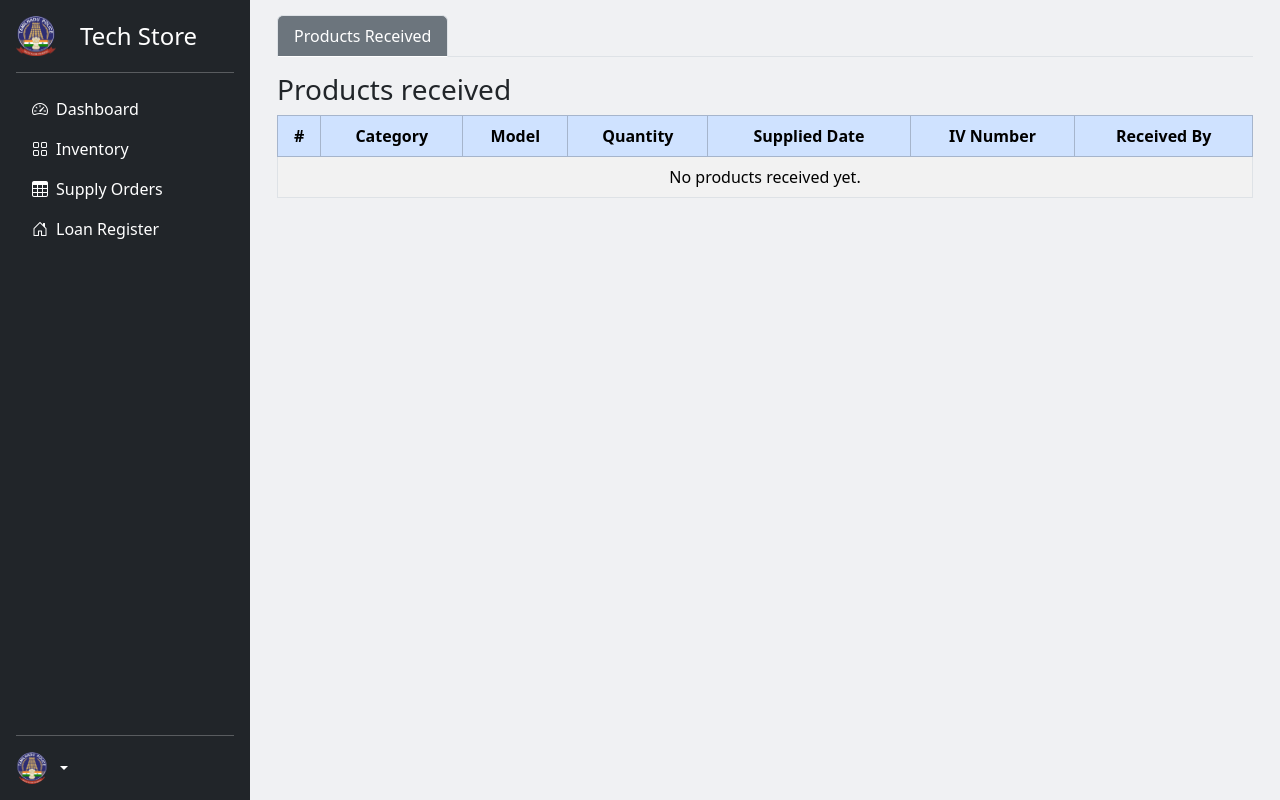
After one commit to rdc-tech49/techstore, a Django app: template storemanagement/techstore/templates/techstore/user_products.html in a window 1280 px wide. The commit adds this page. Run offline with Django 3.2, Linux system fonts and the light colour scheme; the template is opened without the code that fills it, so the values that code supplies are empty.

Commit message:
added user inventory page

```diff
--- a/storemanagement/techstore/templates/techstore/store_admin_supplyorders.html
+++ b/storemanagement/techstore/templates/techstore/store_admin_supplyorders.html
@@ -90,7 +90,7 @@
         </table>
       </div>
       <!-- Export Button -->
-    <a href="#" id="exportCSV" class="btn btn-outline-success">Export CSV</a>
+      <a href="#" id="exportCSV" class="btn btn-outline-success">Export CSV</a>
       <hr>
 
       <h4 class="mt-5">Products to be Supplied</h4>
--- a/storemanagement/techstore/templates/techstore/storeuser-page.html
+++ b/storemanagement/techstore/templates/techstore/storeuser-page.html
@@ -1,11 +1,89 @@
-<!DOCTYPE html>
-<html lang="en">
-<head>
-  <meta charset="UTF-8">
-  <meta name="viewport" content="width=device-width, initial-scale=1.0">
-  <title>Document</title>
-</head>
-<body>
-  <p>store user</p>
-</body>
+<!doctype html>
+{% load static %}
+<html lang="en" data-bs-theme="auto">
+  <head>
+
+    <meta charset="utf-8">
+    <meta name="viewport" content="width=device-width, initial-scale=1">
+    <title>Store Admin</title>
+
+    {% comment %} bootstrap  {% endcomment %}
+    <link href="https://cdn.jsdelivr.net/npm/bootstrap@5.3.3/dist/css/bootstrap.min.css" rel="stylesheet" integrity="sha384-QWTKZyjpPEjISv5WaRU9OFeRpok6YctnYmDr5pNlyT2bRjXh0JMhjY6hW+ALEwIH" crossorigin="anonymous">
+    <script src="https://cdn.jsdelivr.net/npm/bootstrap@5.3.3/dist/js/bootstrap.bundle.min.js" integrity="sha384-YvpcrYf0tY3lHB60NNkmXc5s9fDVZLESaAA55NDzOxhy9GkcIdslK1eN7N6jIeHz" crossorigin="anonymous"></script>
+    <link rel="stylesheet" href="https://cdn.jsdelivr.net/npm/bootstrap-icons@1.11.3/font/bootstrap-icons.min.css">
+
+    {% comment %} custom css  {% endcomment %}
+    <link rel="stylesheet" href="{% static 'techstore/css/sidebars.css' %}">
+
+    {% comment %} chart js  {% endcomment %}
+    <script src="https://cdn.jsdelivr.net/npm/chart.js"></script>
+
+    {% comment %} jquery cdn  {% endcomment %}
+    <script src="https://code.jquery.com/jquery-3.7.1.js" integrity="sha256-eKhayi8LEQwp4NKxN+CfCh+3qOVUtJn3QNZ0TciWLP4=" crossorigin="anonymous"></script>
+
+    <style>
+      .nav-tabs .nav-link {
+        color: grey; /* Inactive tab text color */
+        background-color:rgb(253, 254, 255); /* Inactive tab background */
+        border: 1px solid #dee2e6;
+      }
+
+      .nav-tabs .nav-link.active {
+        color: white; /* Active tab text color */
+        background-color:#6c757d;
+
+      }
+
+       .nav-tabs .nav-link:hover {
+        background-color:rgb(184, 189, 194); /* Hover color for inactive tabs */
+        color: white; /* Hover text color for inactive tabs */
+      }
+      body{
+        background-color:rgb(240, 241, 243); /* Inactive tab background */
+      }
+
+      .w-5 { width: 5% !important; }
+      .w-15 { width: 15% !important; }
+      .w-20 { width: 20% !important; }
+      .w-10 { width: 10% !important; }
+      .w-30 { width: 30% !important; }
+
+       td, th {
+        text-align: center;
+        vertical-align: middle;
+      }
+
+      .sortable {
+        cursor: pointer;
+
+        white-space: nowrap;
+      }
+      .sort-indicator {
+        margin-left: 5px;
+        font-size: 0.8rem;
+      }
+      th a {
+        text-decoration: none;
+        color: inherit; /* Optional: to keep text color same as the th */
+      }
+      th .sort-icon {
+        font-size: 0.8rem;
+        margin-left: 5px;
+      }
+    </style>
+
+  </head>
+  <body>
+    {% comment %} Sidebar  {% endcomment %}
+    {% include 'techstore/user_sidebar.html' %}
+
+    {% comment %} content  {% endcomment %}
+    <div style="margin-left: 250px; padding: 15px; overflow-y: auto;">
+      {% block usercontent %}
+      <!-- Dynamic content from views will be injected here -->
+      {% endblock %}
+    </div>
+
+    <script src="{% static 'techstore/script/main.js' %}"></script>
+  </body>
 </html>
--- /dev/null
+++ b/storemanagement/techstore/templates/techstore/user_products.html
@@ -0,0 +1,71 @@
+{% extends 'techstore/storeuser-page.html' %}
+{% block usercontent %}
+<div class="container">
+
+  <ul class="nav nav-tabs ">
+    <li class="nav-item">
+      <a class="nav-link active" data-bs-toggle="tab" href="#received">Products Received</a>
+    </li>
+  </ul>
+  <div class="tab-content mt-3">
+    <div class="tab-pane fade show active" id="received">
+      <h3>Products received</h3>
+      {% if messages %}
+        {% for message in messages %}
+          <div class="alert alert-{{ message.tags }}">{{ message }}</div>
+        {% endfor %}
+      {% endif %}
+      <div class="table-responsive">
+        <table class="table table-bordered table-striped w-100" id="userReceivedProducts">
+          <thead class="table-primary sticky-top">
+            <tr>
+              <th>#</th>
+              <th>Category</th>
+              <th>Model</th>
+              <th>Quantity</th>
+              <th>Supplied Date</th>
+              <th>IV Number</th>
+              <th>Received By</th>
+            </tr>
+          </thead>
+          <tbody>
+            {% for order in user_supply_orders %}
+              <tr>
+                <td>{{ forloop.counter }}</td>
+                <td>{{ order.model.category.name }}</td> <!-- ✅ access via model.category -->
+                <td>{{ order.model.model }}</td>         <!-- ✅ assuming 'model' is a CharField in Product -->
+                <td>{{ order.quantity_supplied }}</td>
+                <td>{{ order.supplied_date }}</td>
+                <td>{{ order.iv_number }}</td>
+                <td>{{ order.received_person_name }}</td>
+              </tr>
+            {% empty %}
+              <tr>
+                <td colspan="7" class="text-center">No products received yet.</td>
+              </tr>
+            {% endfor %}
+          </tbody>
+        </table>
+      </div>
+
+    </div>
+  </div>
+
+
+  <script>
+    {% comment %} sorting   {% endcomment %}
+    document.addEventListener('DOMContentLoaded', function () {
+      $('#userReceivedProducts').DataTable({
+        paging: true,
+        ordering: true,
+        info: true,
+        language: {
+          searchPlaceholder: "Search received products..."
+        }
+      });
+    });
+  </script>
+</div>
+
+
+{% endblock %}
--- /dev/null
+++ b/storemanagement/techstore/templates/techstore/user_sidebar.html
@@ -0,0 +1,66 @@
+{% load static %}
+<section class="d-flex flex-nowrap" id="sidebar">
+  <div class="d-flex flex-column flex-shrink-0 p-3 text-bg-dark" style="width: 250px;">
+    <a href="" class="d-flex align-items-center  mb-1 mb-md-0 me-md-auto text-white text-decoration-none">
+      <img src="{% static 'techstore/images/tnp.png' %}" alt="Logo" width="40" height="40" class="me-4">
+      <span class="fs-4">Tech Store</span>
+    </a>
+    <hr>
+
+    <ul class="nav nav-pills flex-column mb-auto">
+
+      <li>
+        <a href="{% url 'user_dashboard' %}" class="nav-link d-flex align-items-center {% if request.resolver_match.url_name == 'user_dashboard' %}active{% else %}text-white{% endif %}">
+          <i class="bi bi-speedometer2"></i>
+          <span class="ms-2">Dashboard</span>
+        </a>
+      </li>
+      <li>
+        <a href="{% url 'user_products' %}" class="nav-link d-flex align-items-center {% if request.resolver_match.url_name == 'user_products' %}active{% else %}text-white{% endif %}">
+          <i class="bi bi-grid"></i>
+          <span class="ms-2">Inventory</span>
+        </a>
+      </li>
+      <li>
+        <a href="{% url 'user_orders' %}" class="nav-link d-flex align-items-center {% if request.resolver_match.url_name == 'user_orders' %}active{% else %}text-white{% endif %}">
+          <i class="bi bi-table"></i>
+          <span class="ms-2">Supply Orders</span>
+        </a>
+      </li>
+      <li class="nav-item">
+        <a href="{% url 'user_loan_records' %}" class="nav-link d-flex align-items-center {% if request.resolver_match.url_name == 'user_loan_records' %}active{% else %}text-white{% endif %}">
+          <i class="bi bi-house-door me-2"></i>
+          <span>Loan Register</span>
+        </a>
+      </li>
+    </ul>
+
+
+
+
+    <hr>
+    <div class="dropdown">
+      <a href="#" class="d-flex align-items-center text-white text-decoration-none dropdown-toggle" data-bs-toggle="dropdown" aria-expanded="false">
+        <img src="{% static 'techstore/images/tnp.png' %}" alt="" width="32" height="32" class="rounded-circle me-2">
+        <strong>{{ request.user.username }}</strong>
+      </a>
+      <ul class="dropdown-menu dropdown-menu-dark text-small shadow">
+        <li><a class="dropdown-item" href="#">New project...</a></li>
+        <li><a class="dropdown-item" href="#">Settings</a></li>
+        <li><a class="dropdown-item" href="#">Profile</a></li>
+        <li><a class="dropdown-item" href="{% url 'password_change' %}">Change Password</a></li>
+        <li><a class="dropdown-item" href="{% url 'update_user' %}">Update User</a></li>
+
+        <li><hr class="dropdown-divider"></li>
+
+        <li>
+          <form action="{% url 'logout' %}" method="post">
+            {% csrf_token %}
+            <button type="submit" class="btn btn-danger">Sign Out</button>
+        </form></li>
+
+      {% comment %} <li><a class="dropdown-item" href="#">Sign out</a></li> {% endcomment %}
+      </ul>
+    </div>
+  </div>
+</section>
--- a/storemanagement/techstore/urls.py
+++ b/storemanagement/techstore/urls.py
@@ -72,6 +72,10 @@ urlpatterns = [
     # fourth chart
     path('dashboard/model-supply-by-user/', views.model_supply_by_user, name='model_supply_by_user'),
 
-
+    #users
+    path('store-user/dashboard/', views.user_dashboard_view, name='user_dashboard'),
+    path('store-user/products/', views.user_products_view, name='user_products'),
+    path('store-user/orders/', views.user_orders_view, name='user_orders'),
+    path('store-user/loan-records/', views.user_loan_records_view, name='user_loan_records'),
 
 ]
```
Also changed, not shown: storemanagement/techstore/templates/techstore/user_dashboard.html (added, +25 -0 lines), storemanagement/techstore/templates/techstore/user_loan_records.html (added, +33 -0 lines), storemanagement/techstore/templates/techstore/user_orders.html (added, +24 -0 lines), storemanagement/techstore/views.py (+30 -0 lines).
